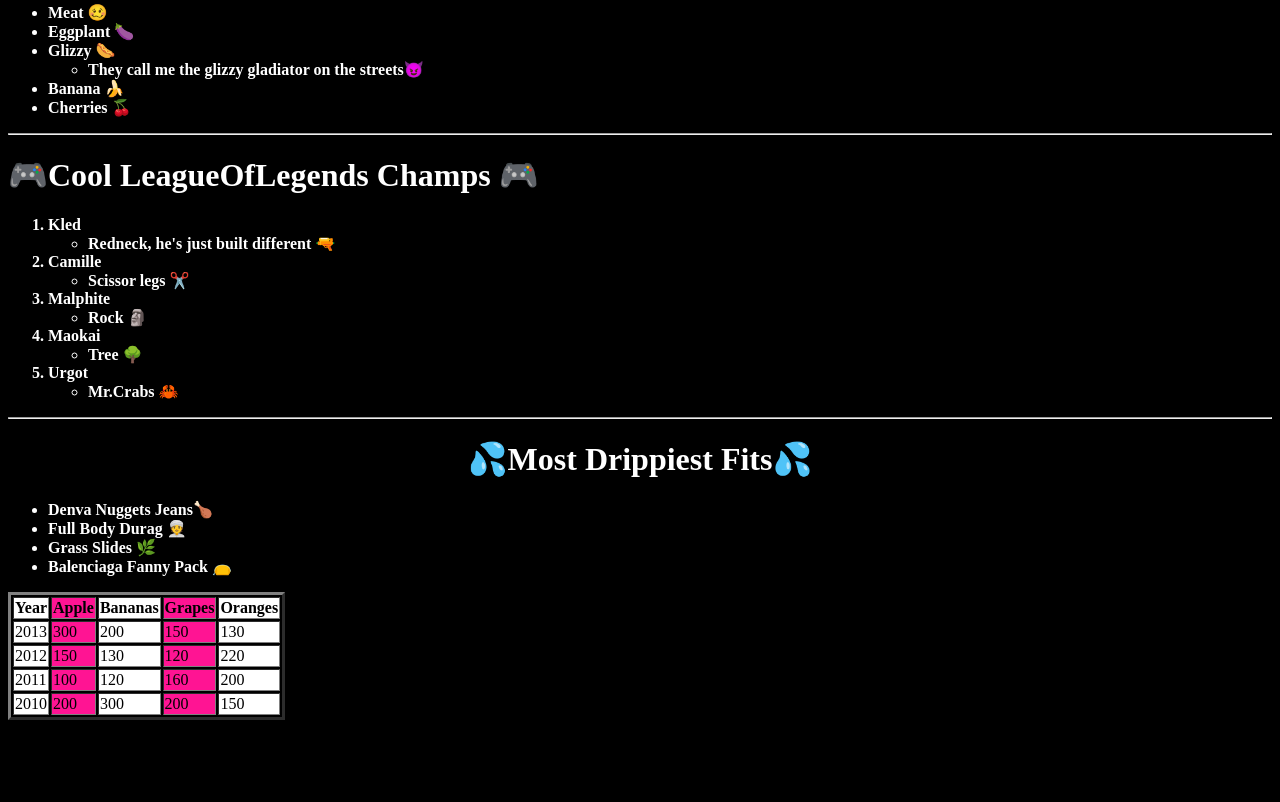
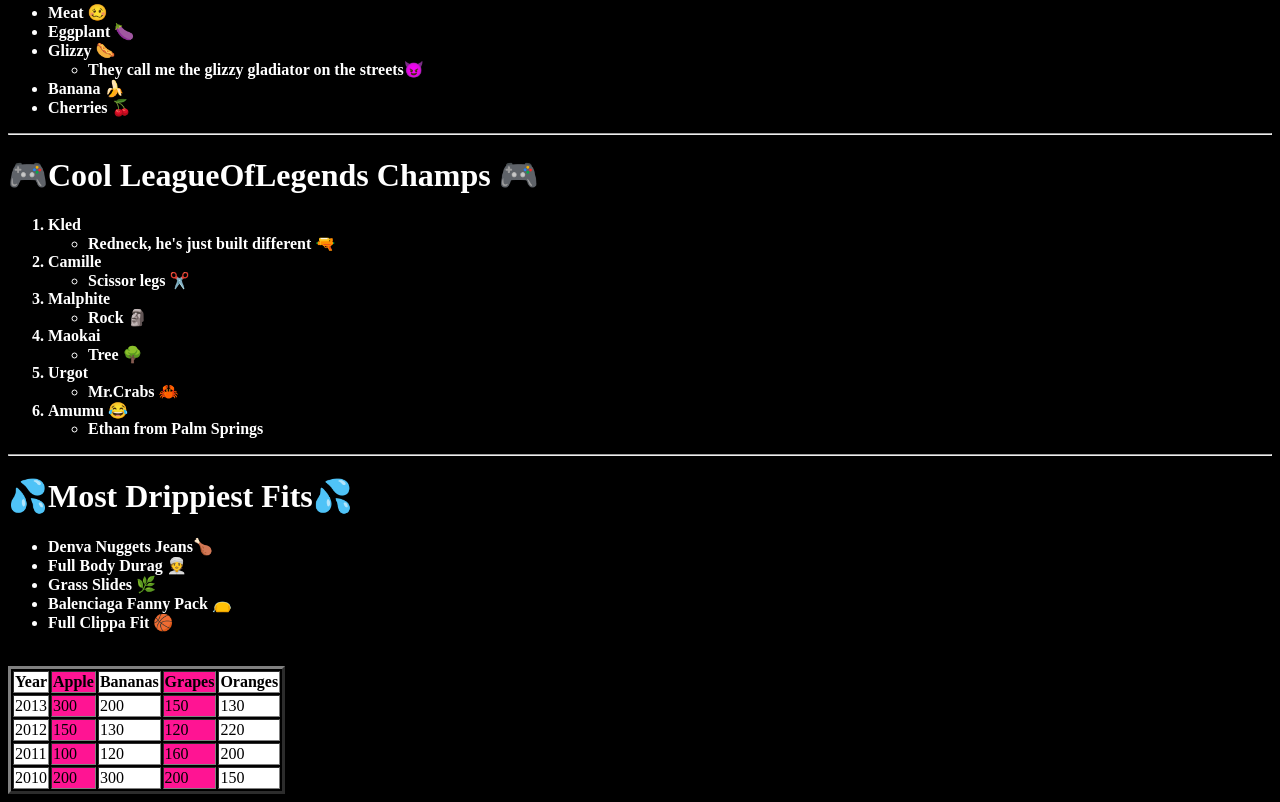
Before and after one commit to Ryebread1225/Ryebread1225.github.io, a plain HTML site: page dark.html in a window 1280 px wide. Shown: the part 835-1637 px from the top of the page. Before the commit the page ends 1563 px from the top, so only its background shows below. Drawn offline with Linux system fonts and the light colour scheme.

Commit message:
added the FUll CLIPPA FIt

```diff
--- a/dark.html
+++ b/dark.html
@@ -72,14 +72,19 @@
             <li style="color:white">Urgot</li>
                 <ul>
                     <li style="color:white"> Mr.Crabs 🦀 </li>
+                </ul>
+            <li style="color:white">Amumu 😂 </li>
+                <ul>
+                    <li style="color:white"> Ethan from Palm Springs
         </ol></b>
         <hr>
-         <h1 style="color:white;text-align:center"><b>💦Most Drippiest Fits💦</h1>
+         <h1 style="color:white;"><b>💦Most Drippiest Fits💦</h1>
          <ul>
             <li style="color:white;"> Denva Nuggets Jeans🍗</li>
             <li style="color:white;"> Full Body Durag 👳 </li>
             <li style="color:white;"> Grass Slides 🌿 </li>
             <li style="color:white;"> Balenciaga Fanny Pack 👝 </li>
+            <li style="color:white;"> Full Clippa Fit 🏀</li>"
          </ul></b>
             <table border="3">
                 <tr>
```
